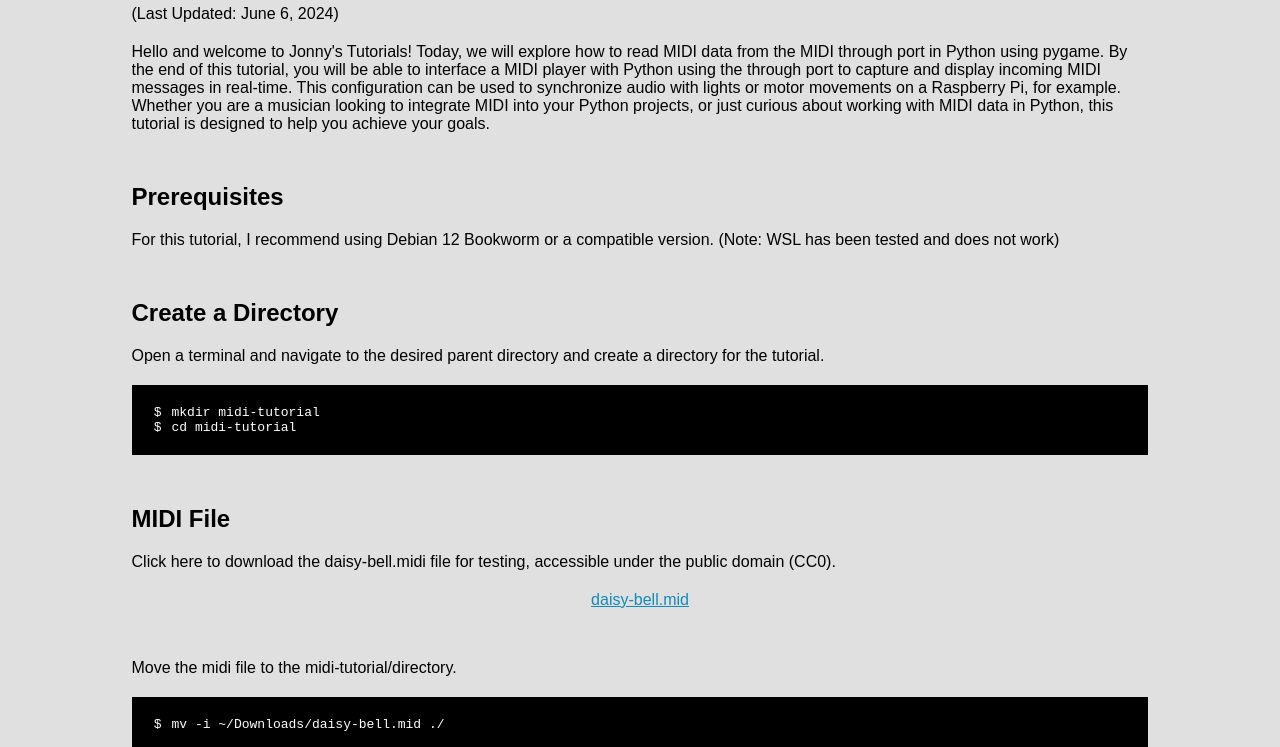
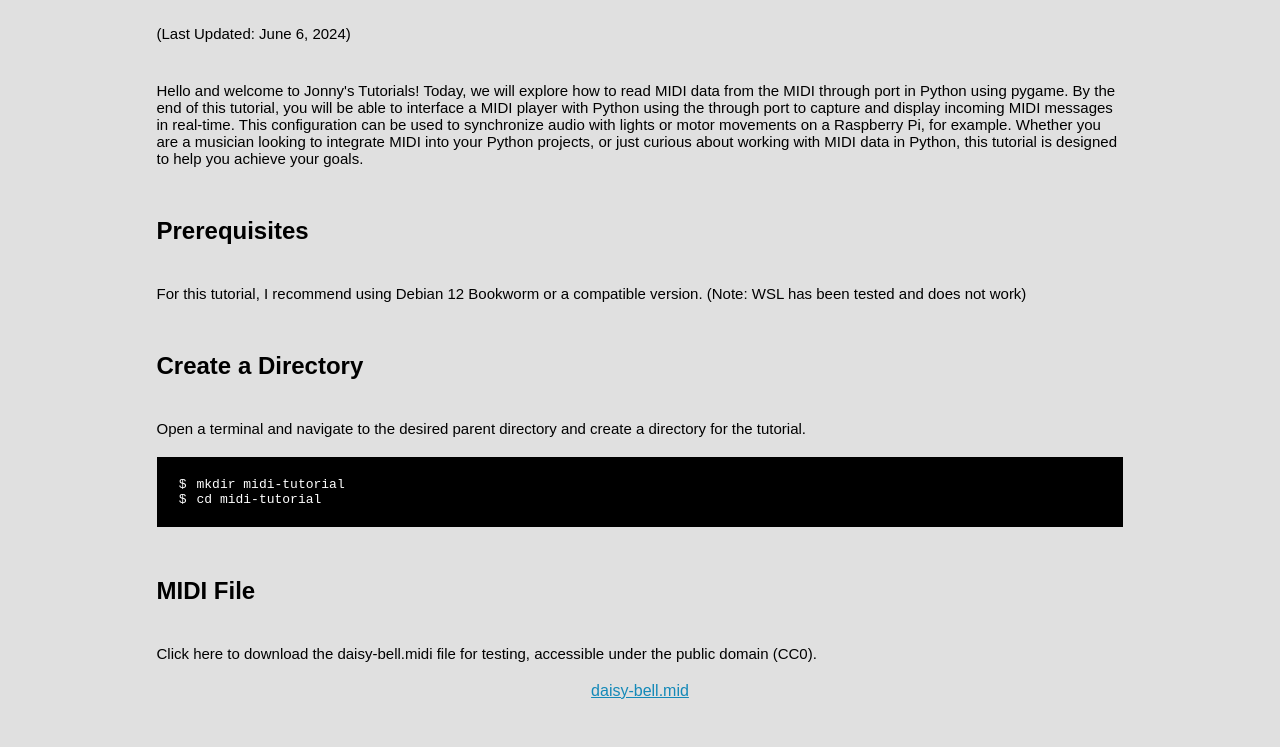
Before and after one commit to jk2937/tutorials, a plain HTML site: page index.html in a window 1280 px wide. Shown: the part 356-1103 px from the top of the page. Drawn offline with Linux system fonts and the light colour scheme.

Commit message:
More layout tweaks

```diff
--- a/index.html
+++ b/index.html
@@ -70,12 +70,12 @@
                 .content-container-outer, .content-container, .content-container-header {
                     width: 100%;
                 }
-                .section, .footer .content-container {
+                .section, .footer-p {
                     padding-left: 10px;
                     padding-right: 10px;
                 }
-                .spacer {
-                    width: 150px;
+                .spacer, .footer-spacer {
+                    width: 50px;
                 }
                 body, html {
                     margin: 0px;
@@ -206,9 +206,7 @@
             .terminal-list li {
                 padding-left: 10px;
             }
-            .footer {
-                background-color: Black;
-                color: White;
+            .content-container-outer, .footer {
                 text-align: left;
                 padding: 0px;
                 margin-top: 0px;
@@ -220,7 +218,7 @@
 
             }
             @media (min-width: 1300px) {
-                .footer {
+                .content-container-outer, .footer {
                     width: 1250px;
                     margin: auto;
                 }
@@ -229,18 +227,18 @@
                 background-color: #092834;
             }
             @media (min-width: 560px) {
-                .footer-p {
+                .footer-p, .section p {
                     min-width: 560px;
                 }
-                .footer-spacer {
-                    width: 200px;
+                .spacer, .footer-spacer {
+                    width: 190px;
                 }
             }
             @media (max-width: 560px) {
-                .footer-p {
+                .footer-p, .section p {
                     min-width: 100%
                 }
-                .footer-spacer {
+                .spacer, .footer-spacer {
                     width: 0px;
                 }
             }
@@ -248,13 +246,21 @@
                 margin: 0px;
                 padding: 0px;
             }
-            .footer-p {
-                padding: 20px 0px;
-                font-size: 13px;
+            .footer-p, .section p {
+                padding-top: 20px;
+                padding-bottom: 20px;
+                font-size: 15px;
             }
             .footer .content-container {
                 background-color: #092834;
                 color: #e0e0e0;
+            }
+            .gray .content-container {
+                background-color: var(--color1);
+                color: Black;
+            }
+            .footer-text {
+                font-size: 13px;
             }
         </style>
     </head>
@@ -274,7 +280,7 @@
                 </div>
             </div>
         </div>
-        <div class="content-container-outer">
+        <div class="footer gray">
             <div class="spacer"></div>
             <div class="content-container">
                 <div class="section">
@@ -492,9 +498,11 @@ while True:
         <div class="footer">
             <div class="footer-spacer"></div>
             <div class="content-container">
-                <p class="footer-p">
-                    Do you have any questions or feedback, or just want to say "Hi"? Join my <a href="https://discord.gg/PhrjZMcY">Discord</a>!
-                </p>
+                <div class="footer-p">
+                    <p class="footer-text">
+                        Do you have any questions or feedback, or just want to say "Hi"? Join my <a href="https://discord.gg/PhrjZMcY">Discord</a>!
+                    </p>
+                </div>
             </div>
             <div class="footer-spacer"></div>
         </div>
```
